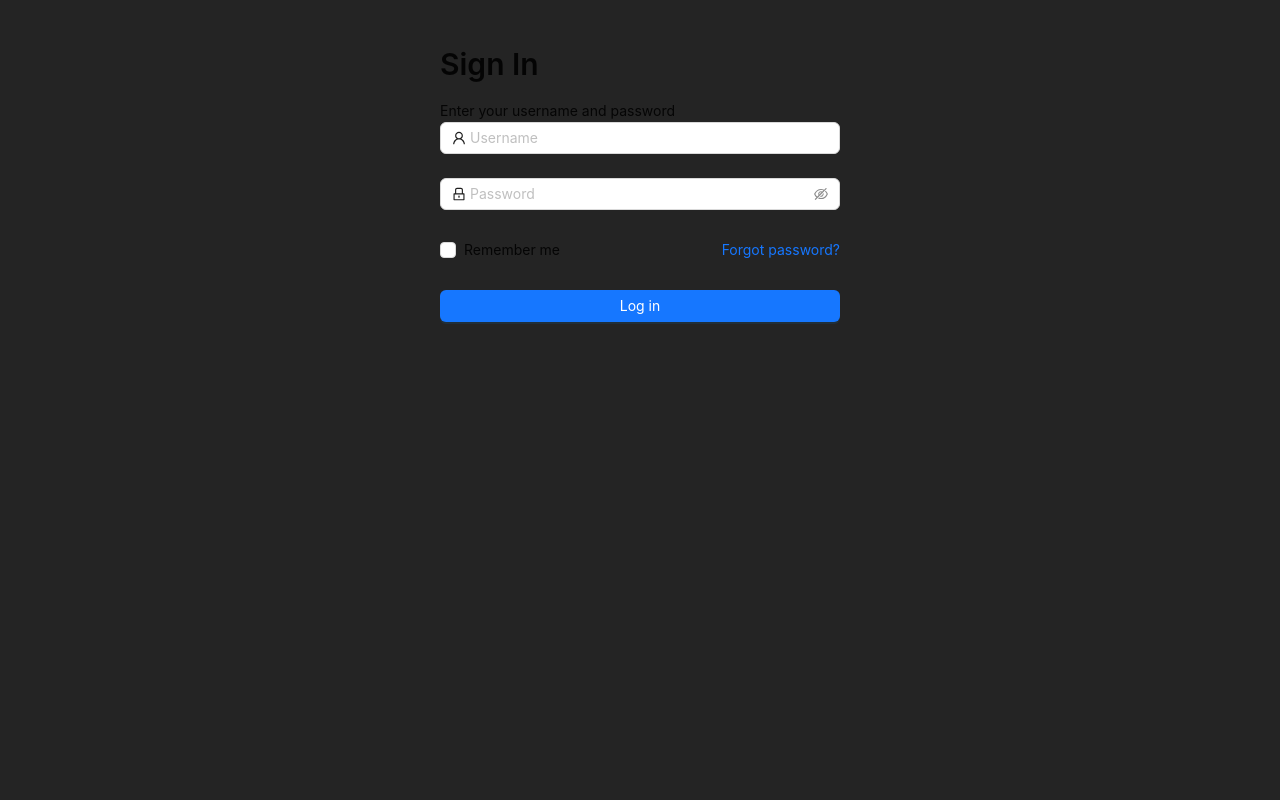
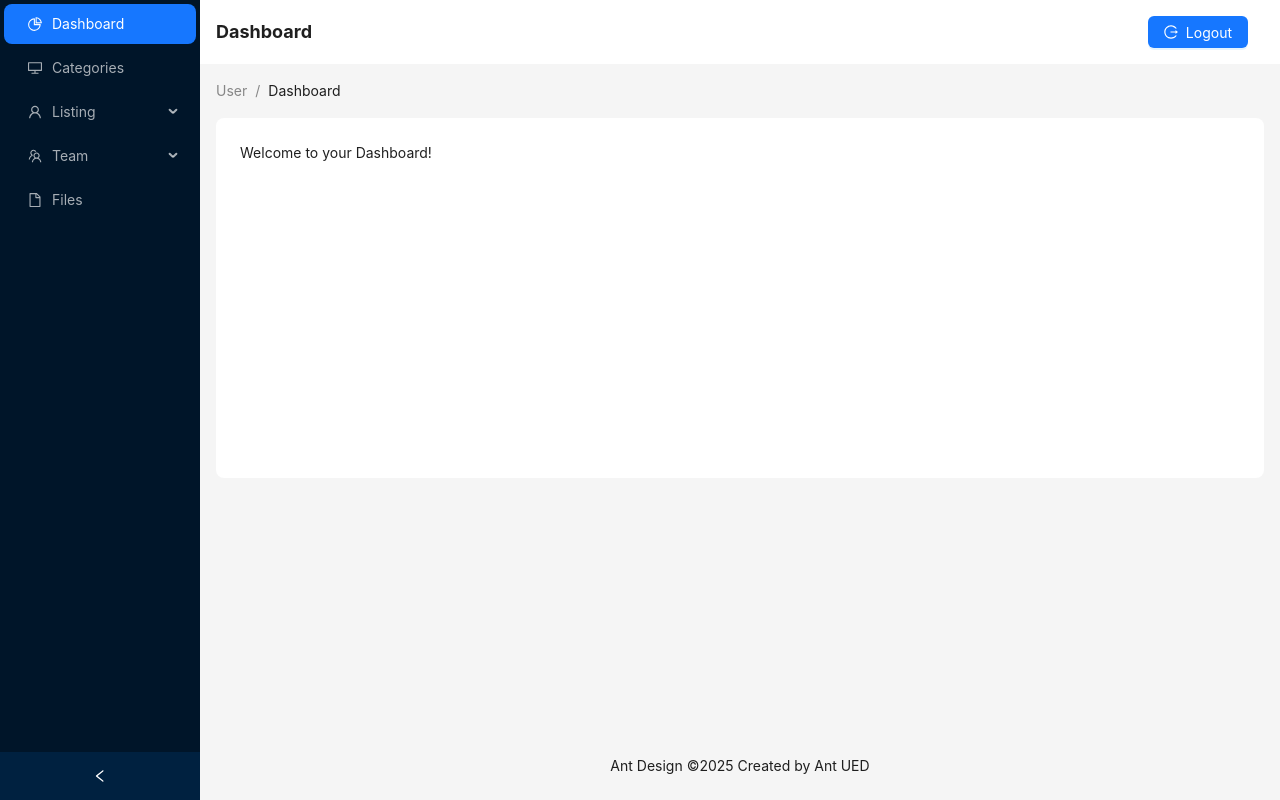
Before and after one commit to akaushik456/vite-app, a React (Vite) app: page /dashboard in a window 1280 px wide. Before the commit this address led to /. Built offline with nearby package versions, Linux system fonts and the light colour scheme.

Commit message:
changes-in-code

```diff
--- a/src/components/aman.css
+++ /dev/null
@@ -1,3 +0,0 @@
-.aman{
-    font-size: 140px;
-}
--- a/src/components/dashboard.jsx
+++ b/src/components/dashboard.jsx
@@ -1,4 +1,4 @@
-import React, { useState, useEffect } from "react";
+import React, { useState } from "react";
 import { useNavigate } from "react-router-dom";
 import {
   DesktopOutlined,
@@ -43,17 +43,16 @@ const Dashboard = () => {
     token: { colorBgContainer, borderRadiusLG },
   } = theme.useToken();
 
-  useEffect(() => {
-    const token = localStorage.getItem("token");
-    if (!token) {
-      navigate("/"); // Redirect to login if no token
-    }
-  }, [navigate]);
+  const handleLogout = () => {
+    localStorage.removeItem("token"); // Logout action
+    navigate("/"); // Redirect to login page
+  };
 
-  const handleLogout = () => {
-    localStorage.removeItem("token"); // Remove token
-    navigate("/"); // Redirect to login
-  };
+  // Breadcrumb items
+  const breadcrumbItems = [
+    { title: "User" },
+    { title: "Dashboard" },
+  ];
 
   return (
     <Layout style={{ minHeight: "100vh" }}>
@@ -62,22 +61,28 @@ const Dashboard = () => {
         <Menu theme="dark" defaultSelectedKeys={["1"]} mode="inline" items={items} />
       </Sider>
       <Layout>
-        <Header style={{ padding: 0, background: colorBgContainer, display: "flex", justifyContent: "space-between", alignItems: "center", paddingRight: "16px" }}>
+        <Header
+          style={{
+            padding: 0,
+            background: colorBgContainer,
+            display: "flex",
+            justifyContent: "space-between",
+            alignItems: "center",
+            paddingRight: "16px",
+          }}
+        >
           <span style={{ marginLeft: "16px", fontSize: "18px", fontWeight: "bold" }}>Dashboard</span>
-          <button
-        onClick={() => {
-          localStorage.removeItem("token"); // Logout
-          navigate("/");
-        }}
-      >
-        Logout
-      </button>
+          <Button
+            type="primary"
+            icon={<LogoutOutlined />}
+            onClick={handleLogout}
+            style={{ marginRight: "16px" }}
+          >
+            Logout
+          </Button>
         </Header>
         <Content style={{ margin: "0 16px" }}>
-          <Breadcrumb style={{ margin: "16px 0" }}>
-            <Breadcrumb.Item>User</Breadcrumb.Item>
-            <Breadcrumb.Item>Dashboard</Breadcrumb.Item>
-          </Breadcrumb>
+          <Breadcrumb style={{ margin: "16px 0" }} items={breadcrumbItems} />
           <div
             style={{
               padding: 24,
--- a/src/components/login.jsx
+++ b/src/components/login.jsx
@@ -8,29 +8,8 @@ const { Title, Text } = Typography;
 const Login = () => {
   const navigate = useNavigate();
 
-  const onFinish = async (values) => {
-    console.log("Received values:", values);
-
-    // Simulate API Call (Replace with actual API call)
-    const response = await fetch("https://your-api.com/login", {
-      method: "POST",
-      headers: {
-        "Content-Type": "application/json",
-      },
-      body: JSON.stringify({
-        username: values.username,
-        password: values.password,
-      }),
-    });
-
-    const data = await response.json();
-
-    if (data.token) {
-      localStorage.setItem("token", data.token); // Save token
-      navigate("/dashboard"); // Redirect to Dashboard
-    } else {
-      alert("Invalid username or password");
-    }
+  const onFinish = () => {
+    navigate("/dashboard"); // Redirect to Dashboard
   };
 
   return (
@@ -65,9 +44,14 @@ const Login = () => {
           <a style={{ float: "right" }} href="#">Forgot password?</a>
         </Form.Item>
 
-        {/* Submit Button */}
+        {/* Submit Button with Link */}
         <Form.Item>
-          <Button type="primary" htmlType="submit" block>
+          <Button
+            type="primary"
+            htmlType="submit"
+            block
+            onClick={() => navigate("/dashboard")} // Manually handle the redirect
+          >
             Log in
           </Button>
         </Form.Item>
```
Also changed, not shown: src/components/aman.jsx (deleted, +0 -10 lines).
